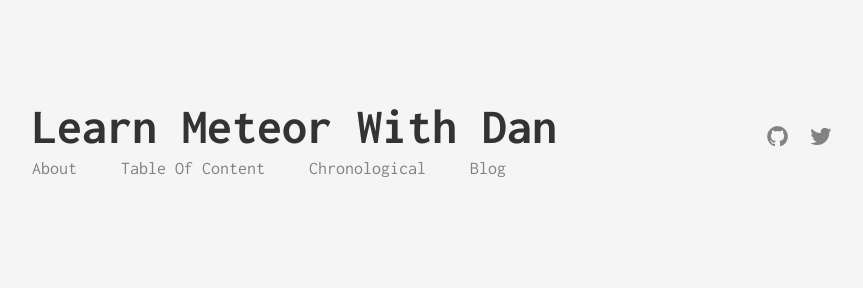
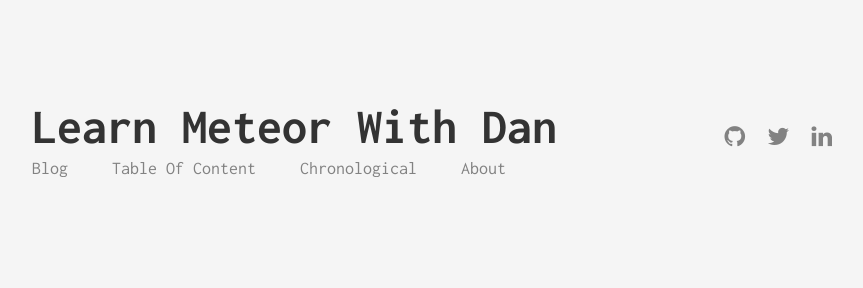
Before and after one commit to hiaw/hiaw.github.io, a Jekyll site: the page built from index.html, in a window 1280 px wide. Shown: the top 288 px of the page, without its empty margins (208-1071 px from the left). Built offline with Jekyll 4.4.1, drawn with Linux system fonts in a browser that asks for light colours.

Commit message:
Changed header layout for the better

```diff
--- a/_config.yml
+++ b/_config.yml
@@ -11,6 +11,7 @@ author:
   googleplus: https://www.google.com/+MotaquillahMaddane
   github: hiaw
   twitter: hiaw
+  linkedin: danielgqchong
   email: danielgq.chong@gmail.com
   disqus: learmeteor
 
--- a/_includes/header.html
+++ b/_includes/header.html
@@ -3,10 +3,10 @@
         <a href="/" class="logo">{{ site.title }}</a>
 
         <ul class="menu">
-            <li class="menu__entry"><a href="{{ '/about' | prepend: site.baseurl }}">About</a></li>
+            <li class="menu__entry"><a href="{{ '/' | prepend: site.baseurl }}">Blog</a></li>
             <li class="menu__entry"><a href="{{ '/table-of-content' | prepend: site.baseurl }}">Table Of Content</a></li>
             <li class="menu__entry"><a href="{{ '/chronological-list' | prepend: site.baseurl }}">Chronological</a></li>
-            <li class="menu__entry"><a href="{{ '/' | prepend: site.baseurl }}">Blog</a></li>
+            <li class="menu__entry"><a href="{{ '/about' | prepend: site.baseurl }}">About</a></li>
         </ul>
     </div>
 
@@ -22,5 +22,11 @@
                 <i class="fa fa-twitter"></i>
             </a>
         {% endif %}
+
+        {% if site.author.linkedin %}
+            <a href="https://nz.linkedin.com/in/{{ site.author.linkedin }}" class="social-links__entry" target="_blank">
+                <i class="fa fa-linkedin"></i>
+            </a>
+        {% endif %}
     </ul>
 </header>
```
